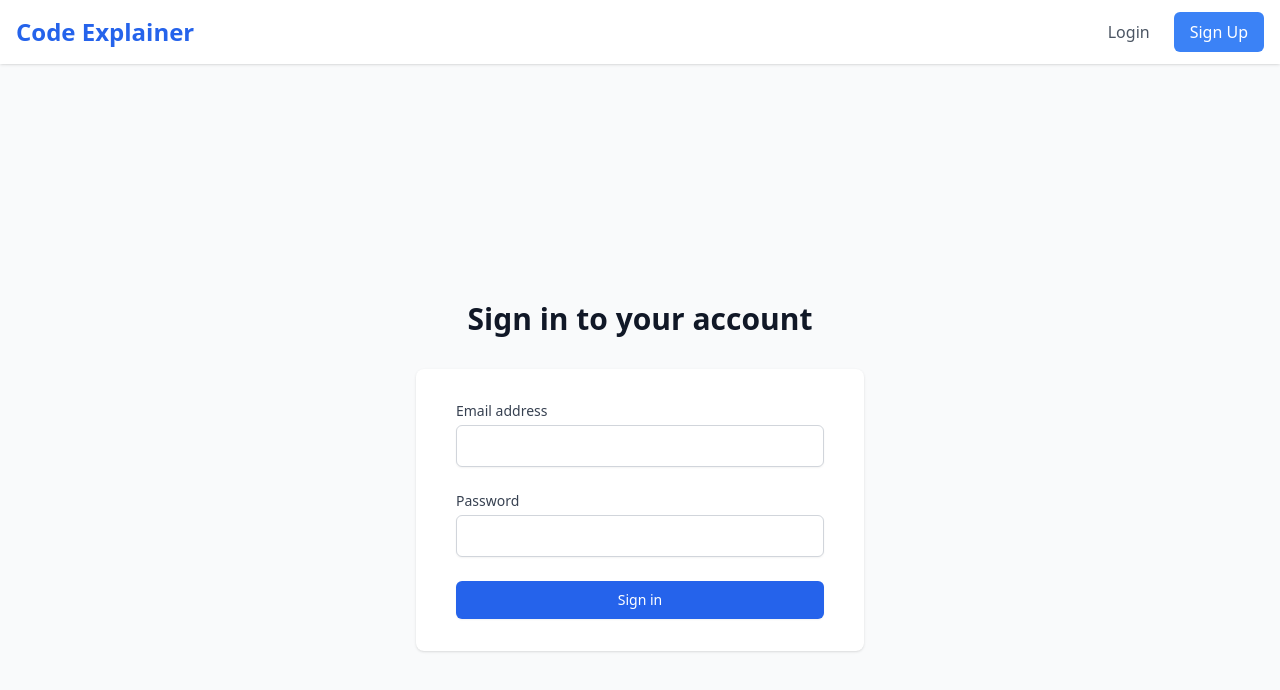
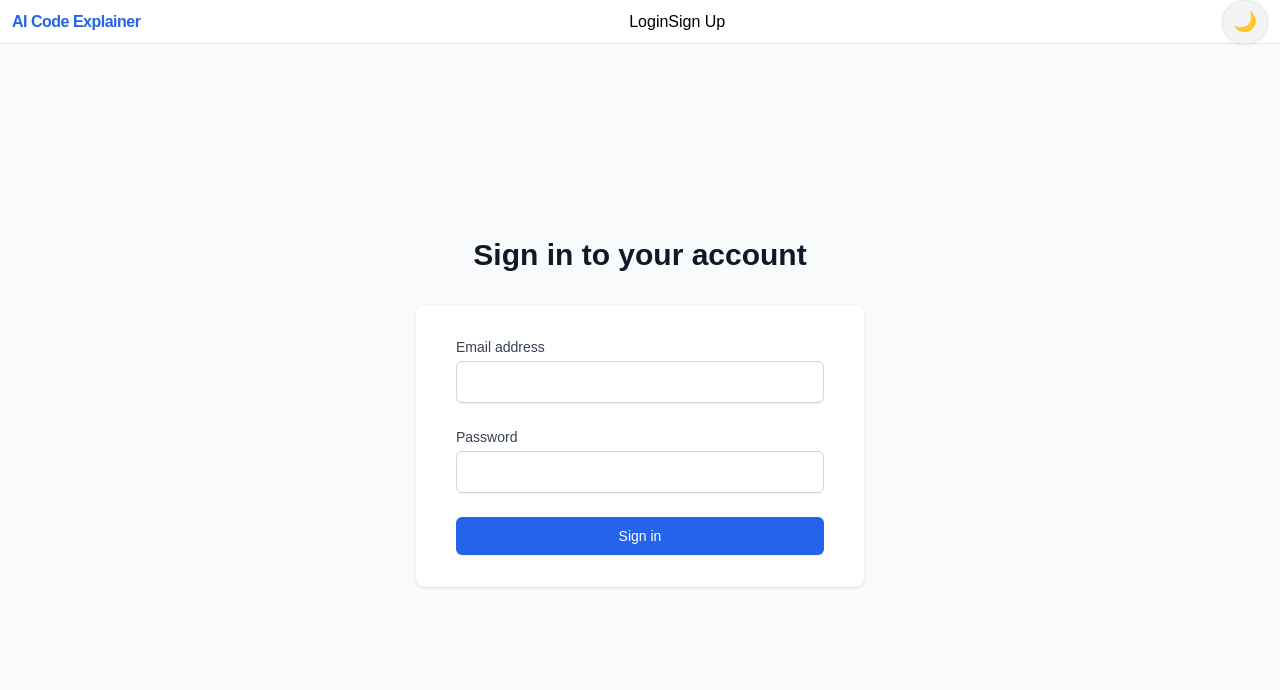
Before and after one commit to sk-inthiyaz/ai-code-explainer, a React (Create React App) app in the folder client/: page /login in a window 1280 px wide. Shown: the top 690 px of the page. Built offline with nearby package versions, Linux system fonts and the light colour scheme.

Commit message:
contents edited

```diff
--- a/client/src/components/ChatPage.js
+++ b/client/src/components/ChatPage.js
@@ -1,6 +1,7 @@
 import React, { useState, useRef, useEffect } from "react";
 import ChatWindow from "./ChatWindow";
 import { useAuth } from "../context/AuthContext";
+import "./ChatPage.css";
 
 function ChatPage() {
   const [messages, setMessages] = useState([]);
@@ -8,15 +9,11 @@ function ChatPage() {
   const [isLoading, setIsLoading] = useState(false);
   const textareaRef = useRef(null);
   const { user, loading } = useAuth();
-
-  // 🌙 Dark mode state
   const [isDark, setIsDark] = useState(() => {
     return localStorage.getItem("theme") === "dark";
   });
 
-  // Load messages from local storage on mount/user change
   useEffect(() => {
-    // Clear messages when user changes
     setMessages([]);
     if (user) {
       const savedMessages = localStorage.getItem(`chatMessages_${user.userId}`);
@@ -26,19 +23,16 @@ function ChatPage() {
         setMessages([{ role: "ai", content: "This is an AI Code Explainer. Please enter code to get an explanation." }]);
       }
     } else {
-      // Clear messages if user logs out
       setMessages([]);
     }
   }, [user]);
 
-  // Save messages
   useEffect(() => {
     if (user && messages.length > 0) {
       localStorage.setItem(`chatMessages_${user.userId}`, JSON.stringify(messages));
     }
   }, [messages, user]);
 
-  // Auto-resize textarea
   useEffect(() => {
     if (textareaRef.current) {
       textareaRef.current.style.height = "auto";
@@ -46,14 +40,12 @@ function ChatPage() {
     }
   }, [inputCode]);
 
-  // Auto-focus textarea
   useEffect(() => {
     if (textareaRef.current) {
       textareaRef.current.focus();
     }
   }, [user]);
 
-  // Toggle dark mode & persist
   const toggleDarkMode = () => {
     const newMode = !isDark;
     setIsDark(newMode);
@@ -62,14 +54,12 @@ function ChatPage() {
 
   const handleSend = async () => {
     if (!inputCode.trim()) return;
-
     const userMsg = { role: "user", content: inputCode };
     setMessages((prev) => [...prev, userMsg]);
     setInputCode("");
     setIsLoading(true);
-
     try {
-      const res = await fetch("http://localhost:5000/api/explain", {
+      const res = await fetch("http://192.168.138.2:5000/api/explain", {
         method: "POST",
         headers: {
           "Content-Type": "application/json",
@@ -77,12 +67,9 @@ function ChatPage() {
         },
         body: JSON.stringify({ code: inputCode })
       });
-
       if (!res.ok) throw new Error(`HTTP error! status: ${res.status}`);
-
       const data = await res.json();
       if (!data.explanation) throw new Error("No explanation received");
-
       const aiMsg = { role: "ai", content: data.explanation };
       setMessages((prev) => [...prev, aiMsg]);
     } catch (error) {
@@ -102,45 +89,41 @@ function ChatPage() {
   };
 
   return (
-    <div className={`${isDark ? "dark" : ""} w-full min-h-screen`}>
-      <div className="relative flex flex-col items-center flex-grow bg-gradient-to-br from-blue-100 to-purple-100 dark:from-gray-900 dark:to-gray-800 min-h-screen transition-colors duration-300">
-
-
-        {/* 🌙 Dark mode toggle button */}
+    <div className={`chatpage-root${isDark ? " dark" : ""}`}>
+      <header className="chatpage-header">
+        <h1 className="chatpage-title">AI Code Explainer</h1>
         <button
           onClick={toggleDarkMode}
-          className="absolute top-4 right-6 bg-gray-200 dark:bg-gray-700 text-gray-800 dark:text-white px-3 py-1 rounded shadow-md transition"
+          className="chatpage-darkmode-btn"
+          aria-label="Toggle dark mode"
         >
-          {isDark ? "☀️ Light Mode" : "🌙 Dark Mode"}
+          {isDark ? "☀️" : "🌙"}
         </button>
-
-        <h1 className="text-2xl font-bold text-gray-800 dark:text-white mt-6 heading">
-          AI Code Explainer 🤖
-        </h1>
-
-        <div className="w-full max-w-3xl flex-grow mt-4">
-          <ChatWindow messages={messages} isLoading={isLoading} />
-        </div>
-
-        <div className="w-full max-w-3xl fixed bottom-4 px-4">
-          <div className="flex items-start bg-white dark:bg-gray-900 shadow-md rounded-lg p-4">
+      </header>
+      <main className="chatpage-main">
+        <section className="chatpage-chatwindow">
+          <ChatWindow messages={messages} isLoading={isLoading} isDark={isDark} />
+        </section>
+        <form className="chatpage-inputbar" onSubmit={e => { e.preventDefault(); handleSend(); }}>
           <textarea
             ref={textareaRef}
-              className="flex-grow border border-gray-300 dark:border-gray-600 dark:bg-gray-800 dark:text-white p-2 rounded-lg focus:outline-none focus:ring-2 focus:ring-blue-500 min-h-[44px] max-h-[300px] resize-none overflow-y-auto"
-              placeholder="Write your code or question here..."
+            className="chatpage-textarea"
+            placeholder="Write your code or question..."
             value={inputCode}
             onChange={(e) => setInputCode(e.target.value)}
             onKeyDown={handleKeyPress}
+            style={{ fontFamily: "monospace" }}
           />
           <button
-              className="ml-4 bg-blue-500 text-white px-4 py-2 rounded-lg hover:bg-blue-600 self-end transition"
-              onClick={handleSend}
+            type="submit"
+            className="chatpage-sendbtn"
+            aria-label="Send message"
           >
-              Send
+            <span className="desktop">Send</span>
+            <span className="mobile">➤</span>
           </button>
-          </div>
-        </div>
-      </div>
+        </form>
+      </main>
     </div>
   );
 }
--- a/client/src/components/ChatWindow.js
+++ b/client/src/components/ChatWindow.js
@@ -1,5 +1,6 @@
 import React from "react";
 import CodeExplanation from "./CodeExplanation";
+import "./ChatWindow.css";
 
 function isPlainMessage(content) {
   return (
@@ -10,24 +11,18 @@ function isPlainMessage(content) {
 
 function ChatWindow({ messages, isLoading, isDark }) {
   return (
-    <div className="bg-gray-100 dark:bg-gray-800 shadow-md rounded-lg p-2 sm:p-4 h-[70vh] overflow-y-auto flex flex-col gap-3 sm:gap-4">
+    <div className={`chat-window${isDark ? " dark" : ""}`}>
       {messages.map((msg, idx) => (
         <div
           key={idx}
-          className={`flex ${msg.role === "user" ? "justify-end" : "justify-start"}`}
+          className={`message-row ${msg.role === "user" ? "user" : "ai"}`}
         >
           <div
-            className={`max-w-[95%] sm:max-w-[75%] px-3 py-2 sm:px-4 sm:py-3 rounded-lg break-words shadow
-            ${msg.role === "user"
-              ? "bg-blue-500 text-white"
-              : "bg-white dark:bg-gray-700 text-gray-800 dark:text-gray-100 border border-gray-300 dark:border-gray-600"
-            }
-            prose-pre:bg-gray-100 prose-pre:p-2 prose-pre:rounded prose-code:text-blue-600`}
-            style={{ overflowWrap: 'break-word' }}
+            className={`message-bubble ${msg.role === "user" ? "user-bubble" : "ai-bubble"}`}
           >
             {msg.role === "ai" ? (
               isPlainMessage(msg.content) ? (
-                <div className="text-gray-600 italic dark:text-gray-300">{msg.content}</div>
+                <div className="ai-plain-message">{msg.content}</div>
               ) : (
                 <CodeExplanation response={msg.content} isDark={isDark} />
               )
@@ -37,12 +32,9 @@ function ChatWindow({ messages, isLoading, isDark }) {
           </div>
         </div>
       ))}
-
       {isLoading && (
-        <div className="flex justify-start">
-          <div className="px-4 py-2 sm:py-3 rounded-lg bg-gray-200 dark:bg-gray-700 text-gray-800 dark:text-gray-200 italic">
-            Thinking...
-          </div>
+        <div className="message-row ai">
+          <div className="message-bubble ai-bubble loading">Thinking...</div>
         </div>
       )}
     </div>
--- /dev/null
+++ b/client/src/components/Navbar.css
@@ -0,0 +1,69 @@
+/* Navbar.css - Minimal, mobile-friendly, screenshot-matching style */
+
+.navbar-root {
+  position: fixed;
+  top: 0; left: 0; width: 100vw;
+  background: #fff;
+  z-index: 100;
+  border-bottom: 1px solid #e5e7eb;
+  height: 44px;
+  box-shadow: none;
+}
+.dark .navbar-root {
+  background: #181c23;
+  border-bottom: 1px solid #23272f;
+}
+
+.navbar-inner {
+  width: 100vw;
+  max-width: 100vw;
+  height: 44px;
+  display: flex;
+  align-items: center;
+  justify-content: space-between;
+  padding: 0 12px;
+}
+
+.navbar-title {
+  font-size: 1rem;
+  font-weight: 700;
+  color: #2563eb;
+  letter-spacing: -0.5px;
+  text-align: left;
+}
+.dark .navbar-title {
+  color: #c7d2fe;
+}
+
+.navbar-darkmode-btn {
+  background: #f3f4f6;
+  color: #222;
+  border: 1px solid #e5e7eb;
+  border-radius: 50%;
+  padding: 7px 10px;
+  font-size: 1.2rem;
+  margin-left: 8px;
+  box-shadow: 0 1px 4px rgba(0,0,0,0.07);
+  cursor: pointer;
+  transition: background 0.2s, color 0.2s;
+  outline: none;
+}
+.dark .navbar-darkmode-btn {
+  background: #23272f;
+  color: #f3f4f6;
+  border: 1px solid #444;
+}
+
+@media (max-width: 640px) {
+  .navbar-root, .navbar-inner {
+    height: 44px;
+    padding: 0 8px;
+  }
+  .navbar-title {
+    font-size: 0.98rem;
+  }
+  .navbar-darkmode-btn {
+    font-size: 1.1rem;
+    padding: 6px 9px;
+  }
+}
--- a/client/src/components/Navbar.js
+++ b/client/src/components/Navbar.js
@@ -1,105 +1,53 @@
 import React, { useState } from "react";
 import { Link } from "react-router-dom";
 import { useAuth } from "../context/AuthContext";
-import { Menu, X } from "lucide-react";
+import "./Navbar.css";
 
 const Navbar = () => {
   const { user, logout } = useAuth();
-  const [isOpen, setIsOpen] = useState(false);
+  const [isDark, setIsDark] = useState(() => {
+    return localStorage.getItem("theme") === "dark";
+  });
 
-  const toggleDrawer = () => setIsOpen(!isOpen);
-  const closeDrawer = () => setIsOpen(false);
+  const toggleDarkMode = () => {
+    const newMode = !isDark;
+    setIsDark(newMode);
+    localStorage.setItem("theme", newMode ? "dark" : "light");
+    document.body.classList.toggle("dark", newMode);
+  };
 
   return (
-    <>
-      <nav className="bg-white dark:bg-gray-900 shadow sticky top-0 z-50">
-        <div className="max-w-7xl mx-auto px-4 py-3 flex justify-between items-center">
-          <Link to="/" className="text-2xl font-bold text-blue-600 dark:text-white">
-            Code Explainer
-          </Link>
-
-          <div className="md:hidden">
-            <button onClick={toggleDrawer}>
-              {isOpen ? (
-                <X className="w-6 h-6 text-gray-700 dark:text-white" />
-              ) : (
-                <Menu className="w-6 h-6 text-gray-700 dark:text-white" />
-              )}
-            </button>
-          </div>
-
-          <div className="hidden md:flex space-x-6 items-center">
-            {user ? (
-              <>
-                <span className="text-gray-800 dark:text-white">Welcome, {user.name}</span>
-                <button
-                  onClick={logout}
-                  className="text-gray-600 dark:text-gray-300 hover:text-blue-600 dark:hover:text-white"
-                >
-                  Logout
-                </button>
-              </>
-            ) : (
-              <>
-                <Link to="/login" className="text-gray-600 dark:text-gray-300 hover:text-blue-600 dark:hover:text-white">
-                  Login
-                </Link>
-                <Link to="/signup" className="bg-blue-500 text-white px-4 py-2 rounded-md hover:bg-blue-600">
-                  Sign Up
-                </Link>
-              </>
-            )}
-          </div>
-        </div>
-      </nav>
-
-      {/* Mobile Drawer */}
-      {isOpen && (
-        <div
-          className="fixed inset-0 z-40 bg-black bg-opacity-40 md:hidden"
-          onClick={closeDrawer}
-        ></div>
-      )}
-      <div
-        className={`fixed top-0 right-0 w-64 h-full bg-white dark:bg-gray-900 z-50 transform transition-transform duration-300 md:hidden ${
-          isOpen ? "translate-x-0" : "translate-x-full"
-        }`}
-      >
-        <div className="p-4 space-y-4">
+    <nav className={`navbar-root${isDark ? " dark" : ""}`}>
+      <div className="navbar-inner">
+        <span className="navbar-title">AI Code Explainer</span>
+        <div className="navbar-desktop-menu">
           {user ? (
             <>
-              <p className="text-gray-800 dark:text-white">Welcome, {user.name}</p>
-              <button
-                onClick={() => {
-                  logout();
-                  closeDrawer();
-                }}
-                className="block text-left w-full text-gray-600 dark:text-gray-300 hover:text-blue-600"
-              >
+              <span className="navbar-welcome">Welcome, {user.name}</span>
+              <button onClick={logout} className="navbar-logout-btn">
                 Logout
               </button>
             </>
           ) : (
             <>
-              <Link
-                to="/login"
-                onClick={closeDrawer}
-                className="block text-gray-600 dark:text-gray-300 hover:text-blue-600"
-              >
+              <Link to="/login" className="navbar-link">
                 Login
               </Link>
-              <Link
-                to="/signup"
-                onClick={closeDrawer}
-                className="block bg-blue-500 text-white px-4 py-2 rounded-md hover:bg-blue-600"
-              >
+              <Link to="/signup" className="navbar-signup-btn">
                 Sign Up
               </Link>
             </>
           )}
         </div>
+        <button
+          className="navbar-darkmode-btn"
+          onClick={toggleDarkMode}
+          aria-label="Toggle dark mode"
+        >
+          {isDark ? "☀️" : "🌙"}
+        </button>
       </div>
-    </>
+    </nav>
   );
 };
 
```
Also changed, not shown: client/src/components/CodeExplanation.css (added, +61 -0 lines). Lines whose indentation alone changed are shown as unchanged.
